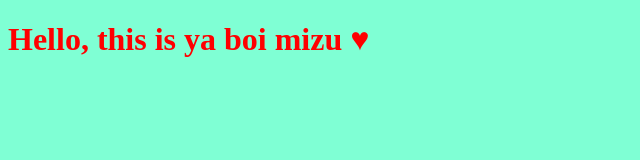
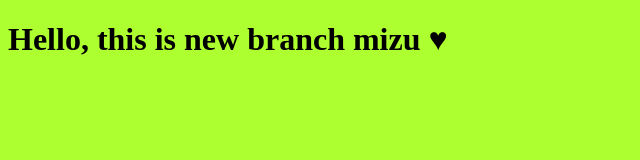
Before and after one commit to AbdulKareemZaid/TutProj, a plain HTML site: page index.html in a window 1280 px wide. Shown: the whole page, without its empty margins (0-640 px from the left). Drawn offline with Linux system fonts and the light colour scheme.

Commit message:
made styling changes

```diff
--- a/index.html
+++ b/index.html
@@ -7,7 +7,7 @@
     <link rel="stylesheet" href="style.css">
 </head>
 <body>
-    <h1> Hello, this is ya boi mizu ♥ </h1>
+    <h1> Hello, this is new branch mizu ♥ </h1>
     <script src="app.js"></script>
 </body>
 </html>
--- a/style.css
+++ b/style.css
@@ -1,6 +1,6 @@
 h1{
-    color:red;
+    color:Black;
 }
 body{
-    background: aquamarine;
+    background: greenyellow;
 }
```
